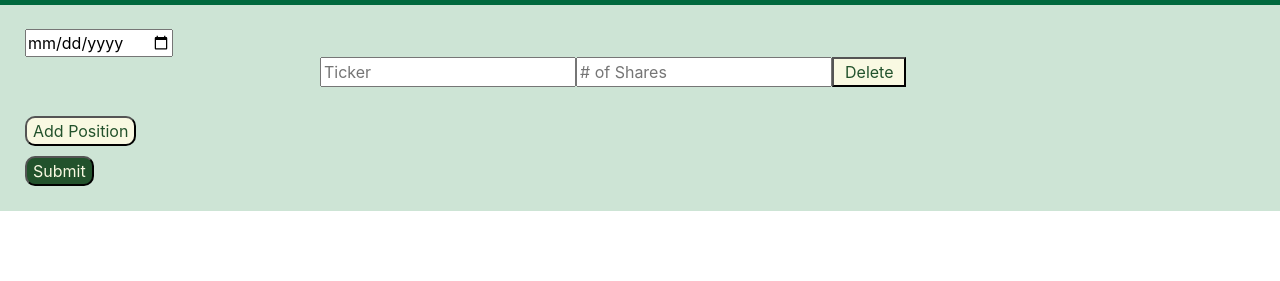
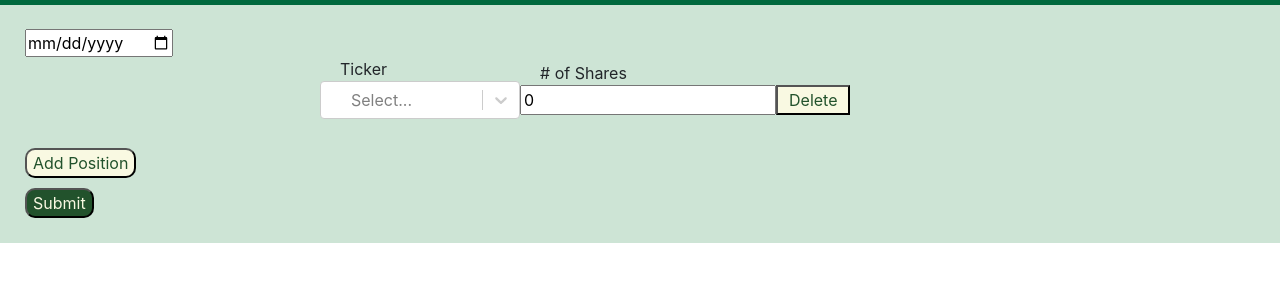
Before and after one commit to emath12/MintPorfolio, a React app in the folder finance_app/: page /select in a window 1280 px wide. Shown: the part 51-332 px from the top of the page. Built offline with nearby package versions, Linux system fonts and the light colour scheme.

Commit message:
Updated ticker filter/select button and working on shares button only accepting numerical inputs

```diff
--- a/finance_app/src/components/user/StockGrid.css
+++ b/finance_app/src/components/user/StockGrid.css
@@ -11,6 +11,18 @@
 
 .Row {
     justify-content: center;
+}
+
+.SharesInput {
+    text-align: left;
+    text-indent: 20px;
+    line-height: 150%;
+}
+
+.TickerSelect {
+    width: 200px;
+    text-align: left;
+    text-indent: 20px;
 }
 
 .deleteButton {
--- a/finance_app/src/components/user/StockGrid.js
+++ b/finance_app/src/components/user/StockGrid.js
@@ -1,5 +1,6 @@
 import './StockGrid.css';
 import React, { useState, useEffect, useRef } from 'react';
+import Select from 'react-select';
 import axios from "axios";
 import { useNavigate } from 'react-router-dom';
 import OurBar from './OurBar.js'
@@ -14,6 +15,11 @@ function StockRow(props) {
   const prevShares = useRef(shares);
 
   const id = props.id;
+  const [isClearable, setIsClearable] = useState(true);
+  const [isSearchable, setIsSearchable] = useState(true);
+  const [isDisabled, setIsDisabled] = useState(false);
+  const [isLoading, setIsLoading] = useState(false);
+  const [isRtl, setIsRtl] = useState(false);
 
   function removeItem() {
 
@@ -48,20 +54,46 @@ function StockRow(props) {
 
   return (
     <div className="StockRow" key={id}>
+      <label className="TickerSelect">
+        Ticker
+        <Select
+          className="basic-single"
+          classNamePrefix="select"
+          isDisabled={isDisabled}
+          isLoading={isLoading}
+          isClearable={isClearable}
+          isRtl={isRtl}
+          isSearchable={isSearchable}
+          name="color"
+          options={[{value : "aapl", label : "AAPL"},
+                    {value : "msft", label : "MSFT"},
+                    {value : "amzn", label : "AMZN"},
+                    {value : "nvda", label : "NVDA"},
+                    {value : "brk-b", label : "BRK-B"}]}
+        />
+      </label>
+      <label className="SharesInput">
+        # of Shares
         <input
-          value={company}
-          type="text"
-          onChange={updateCompanyValue}
-          placeholder="Ticker">
-      </input>
-      <input
-          onChange={updateShareAmount}
+            type="number"
+            pattern="[0-9]*"
+            value={shares}
+            name="Number of Shares"
+            // TO DO
+            // ETHAN: How to make this button accept ONLY integer values? Currently not accepting values.
+            onChange={(e) =>
+              updateShareAmount((v) => (e.target.validity.valid ? e.target.value : v))
+            }
             placeholder="# of Shares">
         </input>
+      </label>
+      <label>
+        <br></br>
         <button className="deleteButton"
             onClick={removeItem}>
             Delete
         </button>
+      </label>
     </div>
   );
 }
```
Also changed, not shown: 1 other file. Lines whose indentation alone changed are shown as unchanged.
